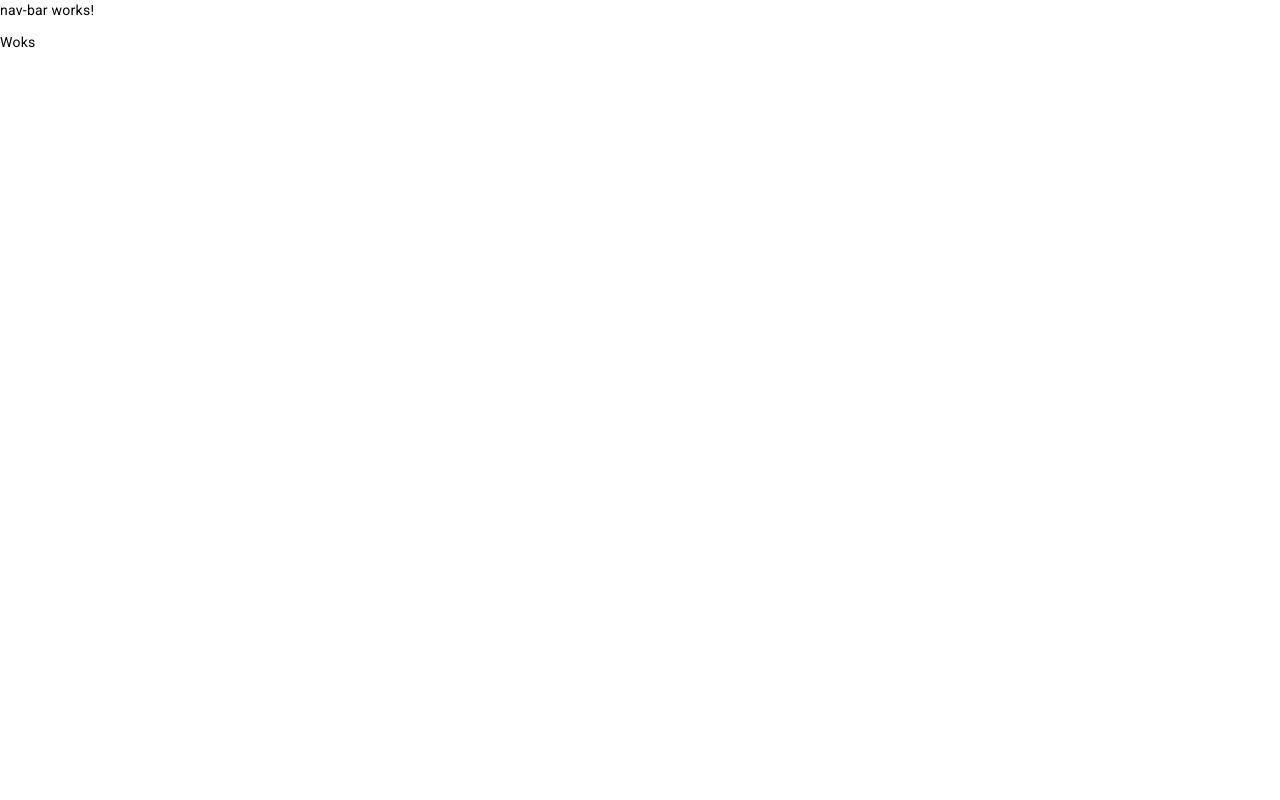
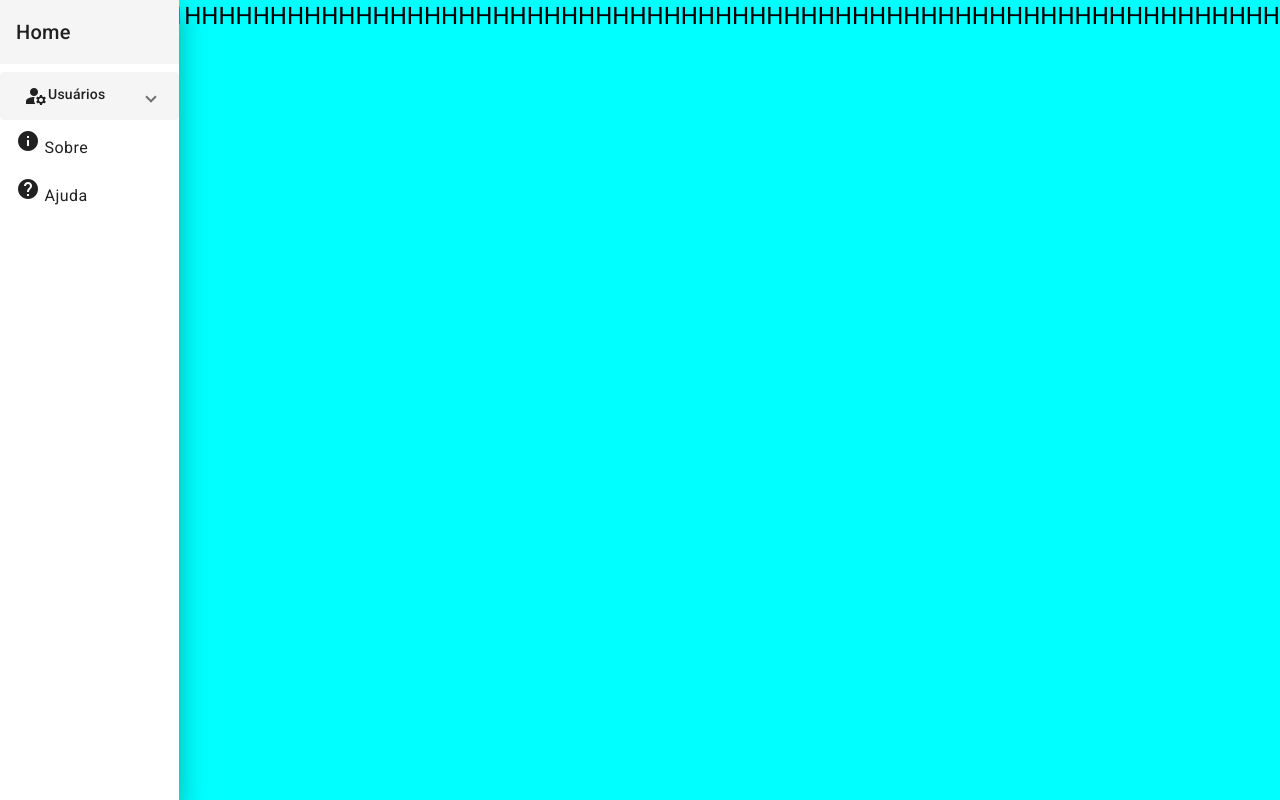
Before and after one commit to andersonhsporto/user-front, an Angular app: page / in a window 1280 px wide. Built offline with nearby package versions, Linux system fonts and the light colour scheme.

Commit message:
Refactor: basic navbar

```diff
--- a/src/app/app-routing.module.ts
+++ b/src/app/app-routing.module.ts
@@ -1,7 +1,13 @@
 import { NgModule } from '@angular/core';
 import { RouterModule, Routes } from '@angular/router';
 
-const routes: Routes = [];
+const routes: Routes = [
+  {
+    path: '',
+    pathMatch: 'full',
+    redirectTo: 'home',
+  },
+];
 
 @NgModule({
   imports: [RouterModule.forRoot(routes)],
--- a/src/app/app.component.css
+++ b/src/app/app.component.css
@@ -0,0 +1,16 @@
+body {
+  background-color: aqua;
+  display: flex;
+  flex-direction: column;
+
+}
+
+h1 {
+  align-self: flex-end;
+  overflow: auto;
+}
+
+app-nav-bar {
+  align-self: flex-start;
+  justify-content: flex-start;
+}
--- a/src/app/app.component.html
+++ b/src/app/app.component.html
@@ -1,5 +1,5 @@
 <body>
   <app-nav-bar></app-nav-bar>
-  <p>Woks</p>
+  <h1>1HHHHHHHHHHHHHHHHHHHHHHHHHHHHHHHHHHHHHHHHHHHHHHHHHHHHHHHHHHHHHHHH</h1>
   <router-outlet></router-outlet>
 </body>
--- a/src/app/shared/nav-bar/nav-bar.component.html
+++ b/src/app/shared/nav-bar/nav-bar.component.html
@@ -1 +1,25 @@
-<p>nav-bar works!</p>
+<mat-sidenav-container class="sidenav-container">
+  <mat-sidenav fixedInViewport="true" [opened]="true">
+    <mat-toolbar>Home</mat-toolbar>
+    <mat-nav-list>
+      <mat-expansion-panel [class.mat-elevation-z0]="true">
+        <mat-expansion-panel-header>
+          <mat-icon fontIcon="manage_accounts" />
+          Usuários
+        </mat-expansion-panel-header>
+        <mat-nav-list>
+          <a mat-list-item routerLink="#"> <mat-icon>add</mat-icon><span>Cadastrar</span> </a>
+          <a mat-list-item routerLink="#"> <mat-icon>list</mat-icon><span>Visualizar</span> </a>
+        </mat-nav-list>
+      </mat-expansion-panel>
+      <a mat-list-item href="#">
+        <mat-icon fontIcon="info" />
+        Sobre
+      </a>
+      <a mat-list-item href="#">
+        <mat-icon fontIcon="help" />
+        Ajuda
+      </a>
+    </mat-nav-list>
+  </mat-sidenav>
+</mat-sidenav-container>
```
Also changed, not shown: src/app/shared/shared.module.ts (+20 -2 lines).
